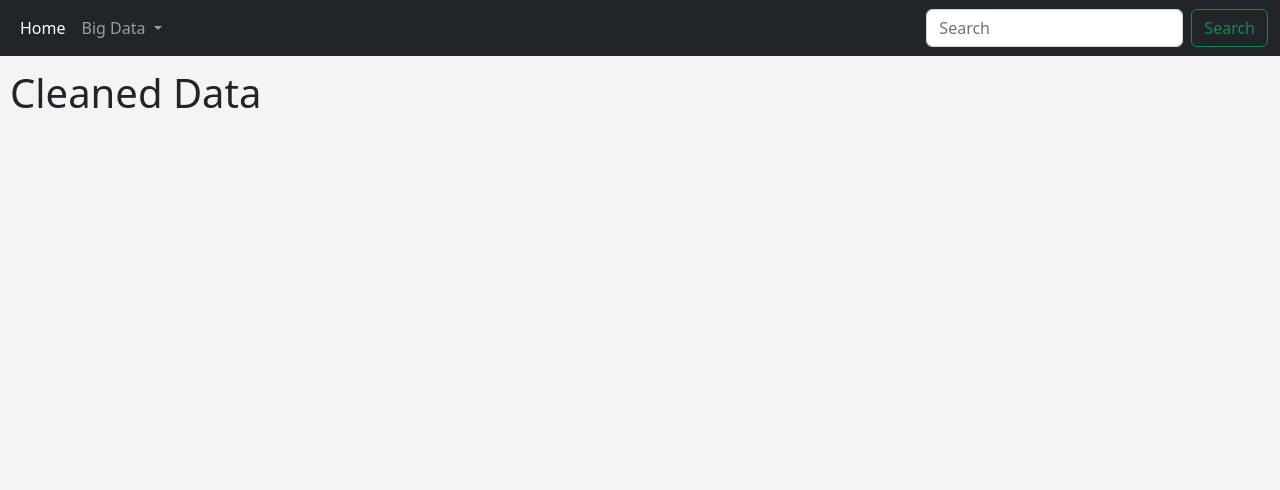
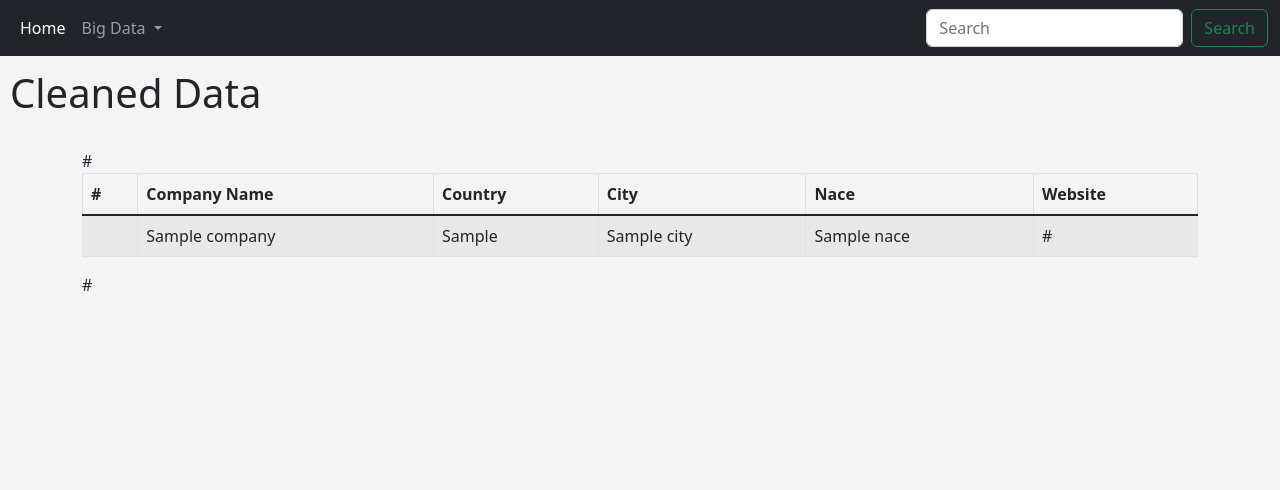
Before and after one commit to da4o88/big_data_purification, a Flask app: template app/templates/show_data.html in a window 1280 px wide. Shown: the top 490 px of the page. Run offline with Flask 2, Linux system fonts and the light colour scheme; the template is opened without the code that fills it: most values are stand-ins (such as "Sample title", 1, 10 or a date in 2020); some libraries are stand-ins or nearby versions.

Commit message:
created Company model, routes, add data to mongo DB

```diff
--- a/app/templates/show_data.html
+++ b/app/templates/show_data.html
@@ -1,4 +1,37 @@
 {% extends 'base.html' %}
 {% block content %}
 <h1>Cleaned Data</h1>
+<br/>
+        <div class="container">
+            {{ pagination.links }}
+                <div class="table-responsive">
+                <table class="table table-striped table-hover table-bordered">
+
+                      <thead>
+                        <tr>
+                          <th scope="col">#</th>
+                          <th scope="col">Company Name</th>
+                          <th scope="col">Country</th>
+                          <th scope="col">City</th>
+                          <th scope="col">Nace</th>
+                          <th scope="col">Website</th>
+                        </tr>
+                      </thead>
+                      <tbody class="table-group-divider">
+
+                      {% for company in companies %}
+                        <tr>
+                          <th scope="row">{{ loop.index + (page - 1) * per_page }}</th>
+                          <td>{{ company.name }}</td>
+                          <td>{{ company.country_iso }}</td>
+                          <td>{{ company.city }}</td>
+                          <td>{{ company.nace }}</td>
+                          <td>{{ company.website }}</td>
+                        </tr>
+                      </tbody>
+                    {% endfor %}
+                </table>
+                </div>
+            {{ pagination.links }}
+        </div>
 {% endblock %}
```
Also changed, not shown: app/__init__.py (+11 -0 lines), app/handlers.py (+24 -0 lines), app/models.py (+11 -11 lines), app/views.py (+30 -9 lines), 1 other file.
